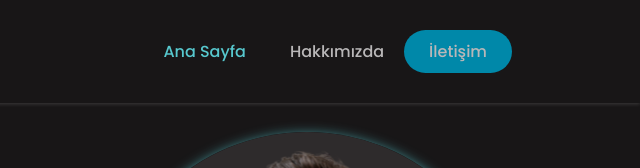
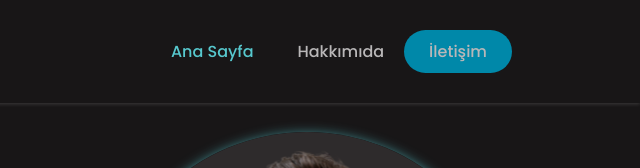
Before and after one commit to ertugrulchn/Basic_Portfolio_Website, a plain HTML site: page index.html in a window 1280 px wide. Shown: the top 168 px of the page, 640-1280 px from the left. Drawn offline with nearby package versions, Linux system fonts and the light colour scheme; a web font is replaced by a local one.

Commit message:
text edited

```diff
--- a/index.html
+++ b/index.html
@@ -36,7 +36,7 @@
             <a href="#hero" class="active">Ana Sayfa</a>
           </li>
           <li data-aos="fade-left" data-aos-delay="500">
-            <a href="#about">Hakkımızda</a>
+            <a href="#about">Hakkımıda</a>
           </li>
         </ul>
       </nav>
```
